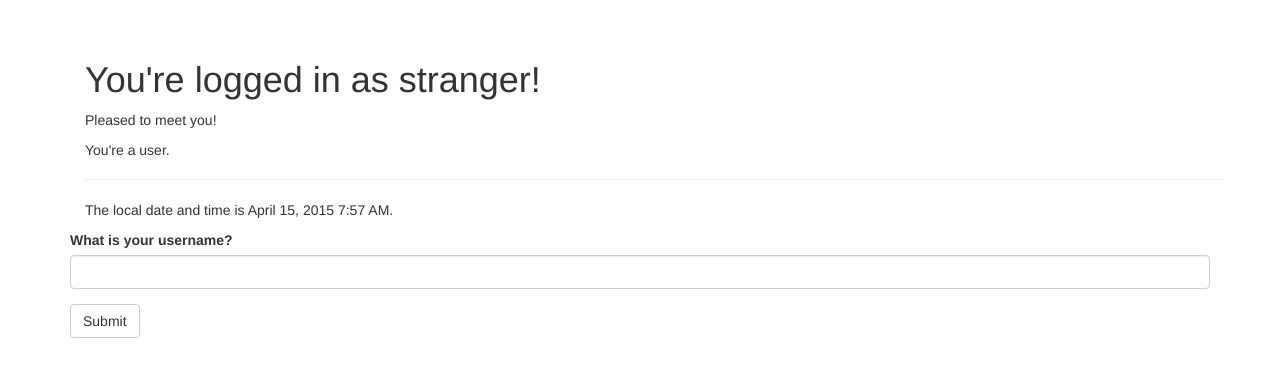
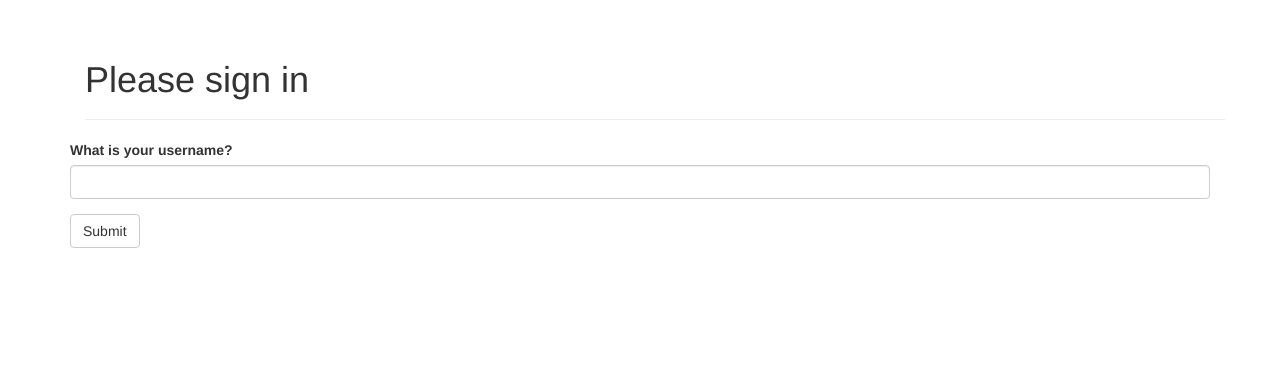
Before and after one commit to likit/dementia, a Flask app: page / in a window 1280 px wide. Shown: the part 52-429 px from the top of the page. Run offline with Flask 2, Linux system fonts and the light colour scheme; parts of the project's set-up code (start-up, migrations or seed data) failed here and were passed over; some libraries are stand-ins or nearby versions.

Commit message:
added the admin page
changed index page to a sign-in page

```diff
--- a/webapp/app/main/views.py
+++ b/webapp/app/main/views.py
@@ -13,23 +13,25 @@ def index():
         user = mongo.db.users.find_one({'username': form.name.data})
         session['admin'] = False
         if user is None:
-            # user = User(username=form.name.data)
-            # db.session.add(user)
             session['known'] = False
         elif user['role'] == 'admin':
             session['admin'] = True
+            session['name'] = form.name.data
+            return render_template('admin.html',
+                    current_time=datetime.utcnow(),
+                    name=session.get('name'),
+                    admin=session.get('admin', False),
+                    )
         else:
             session['known'] = True
+
         session['name'] = form.name.data
         form.name.data = ''
+
         return redirect(url_for('.index'))
 
     return render_template('index.html',
-            current_time=datetime.utcnow(),
-            name=session.get('name'),
             form=form,
-            known=session.get('known', False),
-            admin=session.get('admin', False),
             )
 
 @main.route('/user/<name>')
--- a/webapp/app/templates/index.html
+++ b/webapp/app/templates/index.html
@@ -1,25 +1,13 @@
 {% extends "base.html" %}
 {% import "bootstrap/wtf.html" as wtf %}
 
-{% block title %}Database System{% endblock %}
+{% block title %}Sign In{% endblock %}
 
 {% block page_content %}
 <div class="container">
     <div class="page-header">
-        <h1>You're logged in as {% if name %}{{ name }}{% else %}stranger{% endif %}!</h1>
-        {% if not known %}
-        <p>Pleased to meet you!</p>
-        {% else %}
-        <p>Happy to see you again!</p>
-        {% endif %}
-        {% if admin %}
-        <p>You're an admin.</p>
-        {% else %}
-        <p>You're a user.</p>
-        {% endif %}
+        <h1>Please sign in</h1>
     </div>
-    {{ moment.lang('th') }}
-    <p>The local date and time is {{ moment(current_time).format('LLL') }}.</p>
 </div>
 {{ wtf.quick_form(form) }}
 {% endblock %}
```
Also changed, not shown: webapp/app/templates/admin.html (added, +17 -0 lines).
